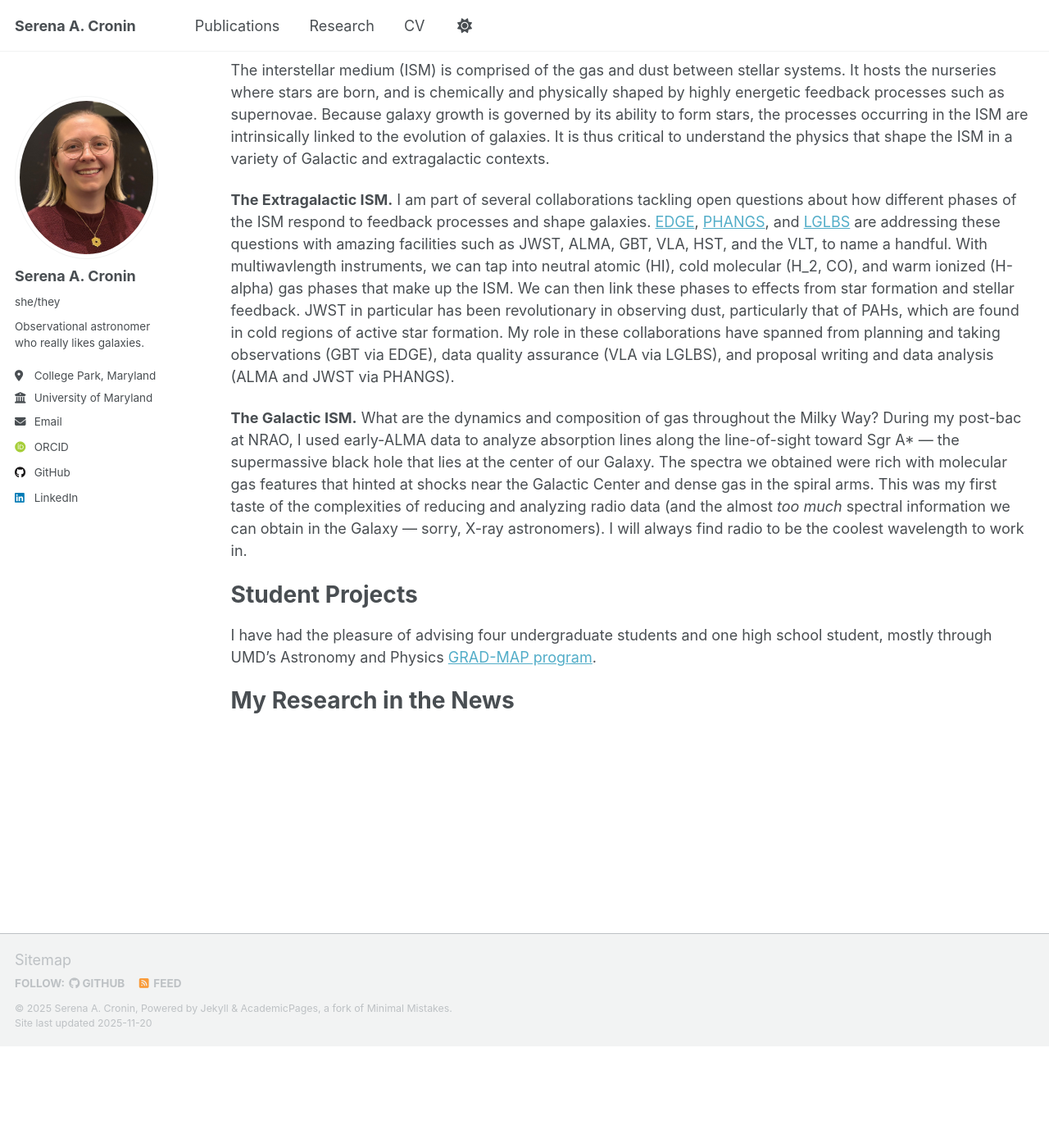
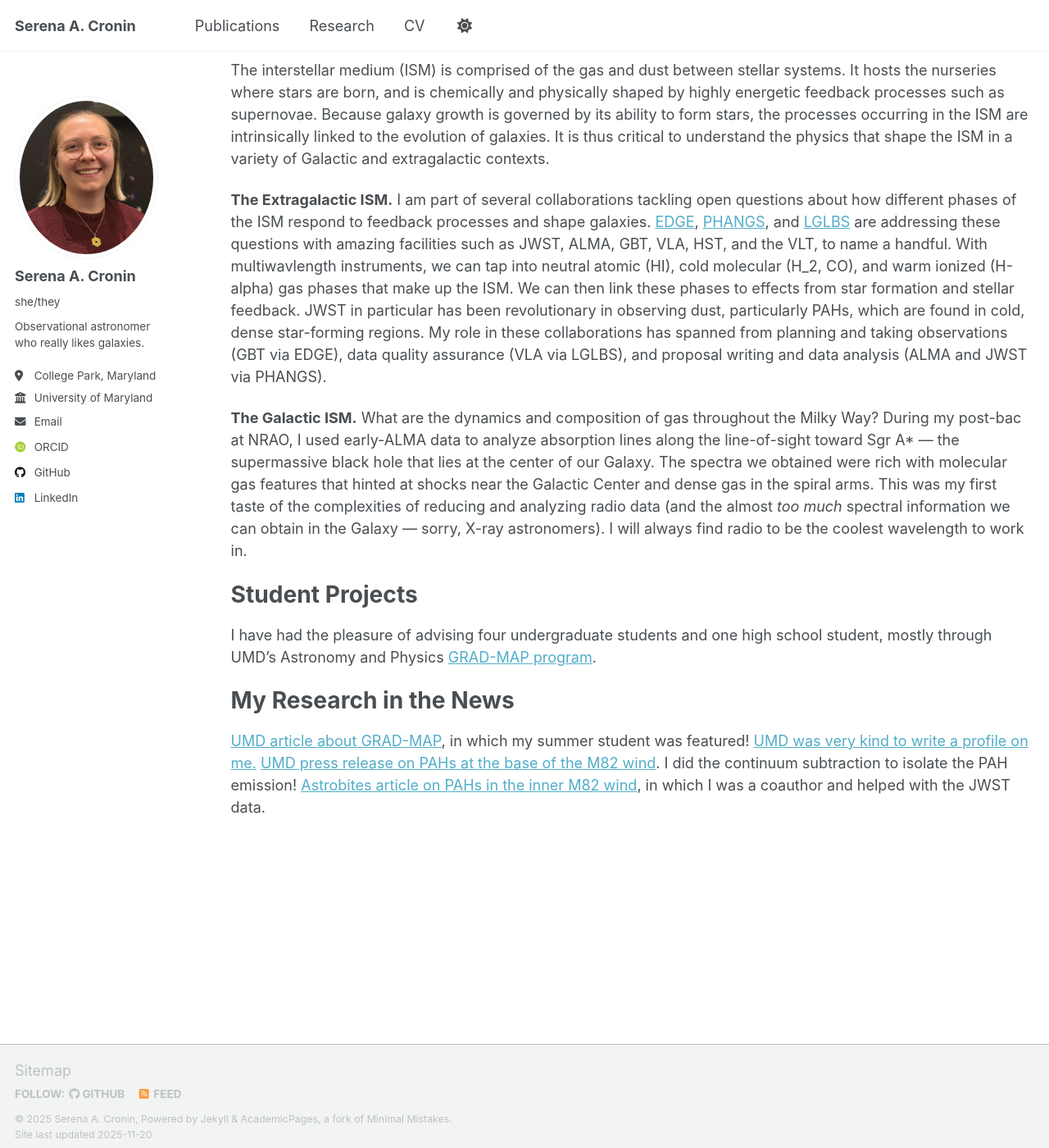
Before and after one commit to serenacronin/serenacronin.github.io, a Jekyll site: the page built from _pages/research.md, in a window 1280 px wide and 1400 px high, scrolled down 376 px. Shown: the whole window at 82% size. Built offline with Jekyll 4.4.1, drawn with Linux system fonts in a browser that asks for light colours; some web fonts are replaced; a script that is not in the unit is left out; before the commit the page ends 1652 px from its top, so only the background shows below that.

Commit message:
Update research.md

```diff
--- a/_pages/research.md
+++ b/_pages/research.md
@@ -22,7 +22,7 @@ The Interstellar Medium
 ======
 The interstellar medium (ISM) is comprised of the gas and dust between stellar systems. It hosts the nurseries where stars are born, and is chemically and physically shaped by highly energetic feedback processes such as supernovae. Because galaxy growth is governed by its ability to form stars, the processes occurring in the ISM are intrinsically linked to the evolution of galaxies. It is thus critical to understand the physics that shape the ISM in a variety of Galactic and extragalactic contexts.
 
-**The Extragalactic ISM.** I am part of several collaborations tackling open questions about how different phases of the ISM respond to feedback processes and shape galaxies. [EDGE](https://pages.astro.umd.edu/~bolatto/EDGE/), [PHANGS](https://sites.google.com/view/phangs/home), and [LGLBS](https://www.lglbs.org/) are addressing these questions with amazing facilities such as JWST, ALMA, GBT, VLA, HST, and the VLT, to name a handful. With multiwavlength instruments, we can tap into neutral atomic (HI), cold molecular (H_2, CO), and warm ionized (H-alpha) gas phases that make up the ISM. We can then link these phases to effects from star formation and stellar feedback. JWST in particular has been revolutionary in observing dust, particularly that of PAHs, which are found in cold regions of active star formation. My role in these collaborations have spanned from planning and taking observations (GBT via EDGE), data quality assurance (VLA via LGLBS), and proposal writing and data analysis (ALMA and JWST via PHANGS).
+**The Extragalactic ISM.** I am part of several collaborations tackling open questions about how different phases of the ISM respond to feedback processes and shape galaxies. [EDGE](https://pages.astro.umd.edu/~bolatto/EDGE/), [PHANGS](https://sites.google.com/view/phangs/home), and [LGLBS](https://www.lglbs.org/) are addressing these questions with amazing facilities such as JWST, ALMA, GBT, VLA, HST, and the VLT, to name a handful. With multiwavlength instruments, we can tap into neutral atomic (HI), cold molecular (H_2, CO), and warm ionized (H-alpha) gas phases that make up the ISM. We can then link these phases to effects from star formation and stellar feedback. JWST in particular has been revolutionary in observing dust, particularly PAHs, which are found in cold, dense star-forming regions. My role in these collaborations has spanned from planning and taking observations (GBT via EDGE), data quality assurance (VLA via LGLBS), and proposal writing and data analysis (ALMA and JWST via PHANGS).
 
 **The Galactic ISM.** What are the dynamics and composition of gas throughout the Milky Way? During my post-bac at NRAO, I used early-ALMA data to analyze absorption lines along the line-of-sight toward Sgr A\* --- the supermassive black hole that lies at the center of our Galaxy. The spectra we obtained were rich with molecular gas features that hinted at shocks near the Galactic Center and dense gas in the spiral arms. This was my first taste of the complexities of reducing and analyzing radio data (and the almost *too much* spectral information we can obtain in the Galaxy --- sorry, X-ray astronomers). I will always find radio to be the coolest wavelength to work in.
 
@@ -32,3 +32,7 @@ I have had the pleasure of advising four undergraduate students and one high sch
 
 My Research in the News
 ======
+[UMD article about GRAD-MAP](https://www.astro.umd.edu/news-events/news/grad-map-students-mentors-learn-each-other), in which my summer student was featured!
+[UMD was very kind to write a profile on me.](https://www.astro.umd.edu/news-events/news/studying-dust-wind)
+[UMD press release on PAHs at the base of the M82 wind](https://www.astro.umd.edu/news-events/news/nasas-james-webb-space-telescope-captures-images-galaxy-m82s-glowing-core-and). I did the continuum subtraction to isolate the PAH emission!
+[Astrobites article on PAHs in the inner M82 wind](https://astrobites.org/2025/11/20/m82_dust/), in which I was a coauthor and helped with the JWST data.
```
